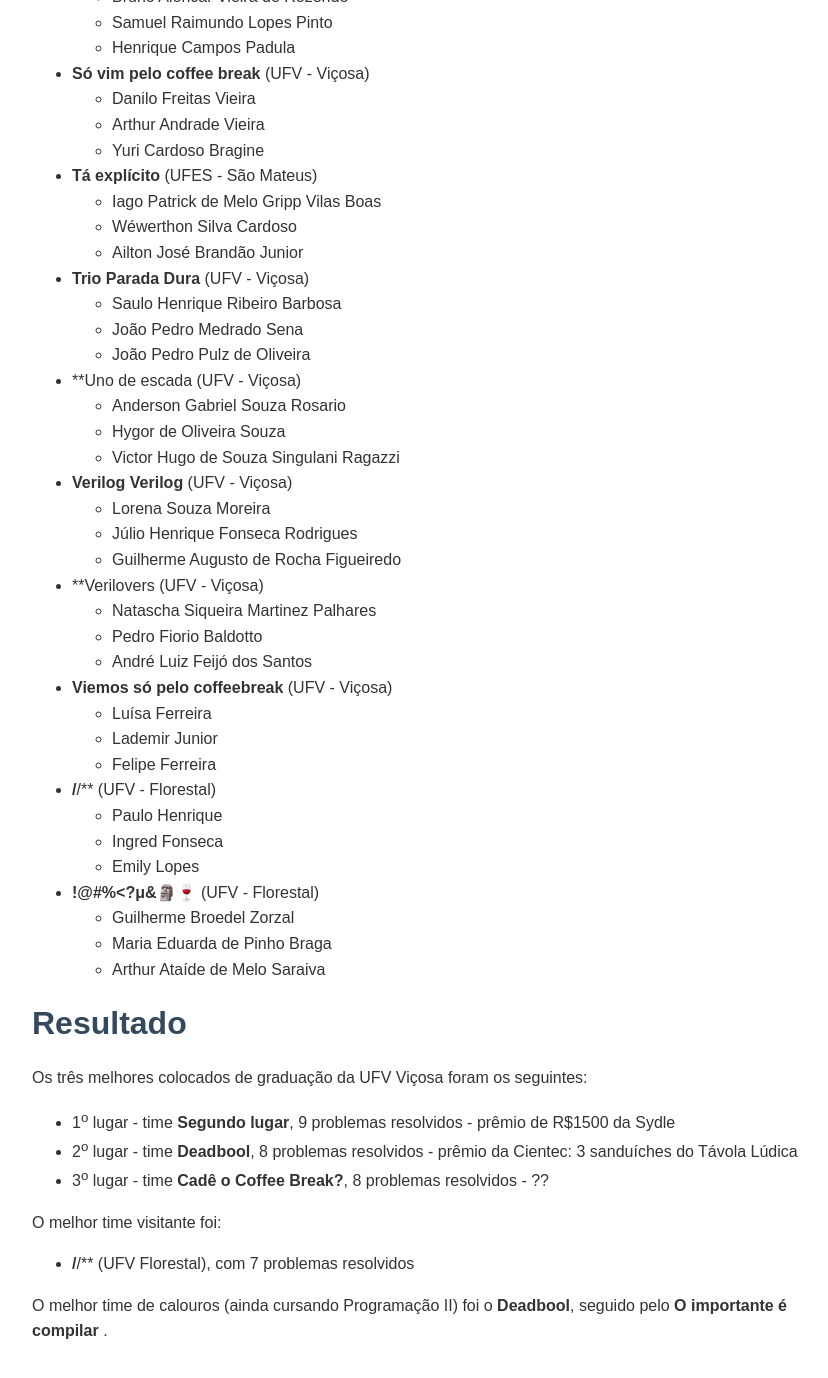
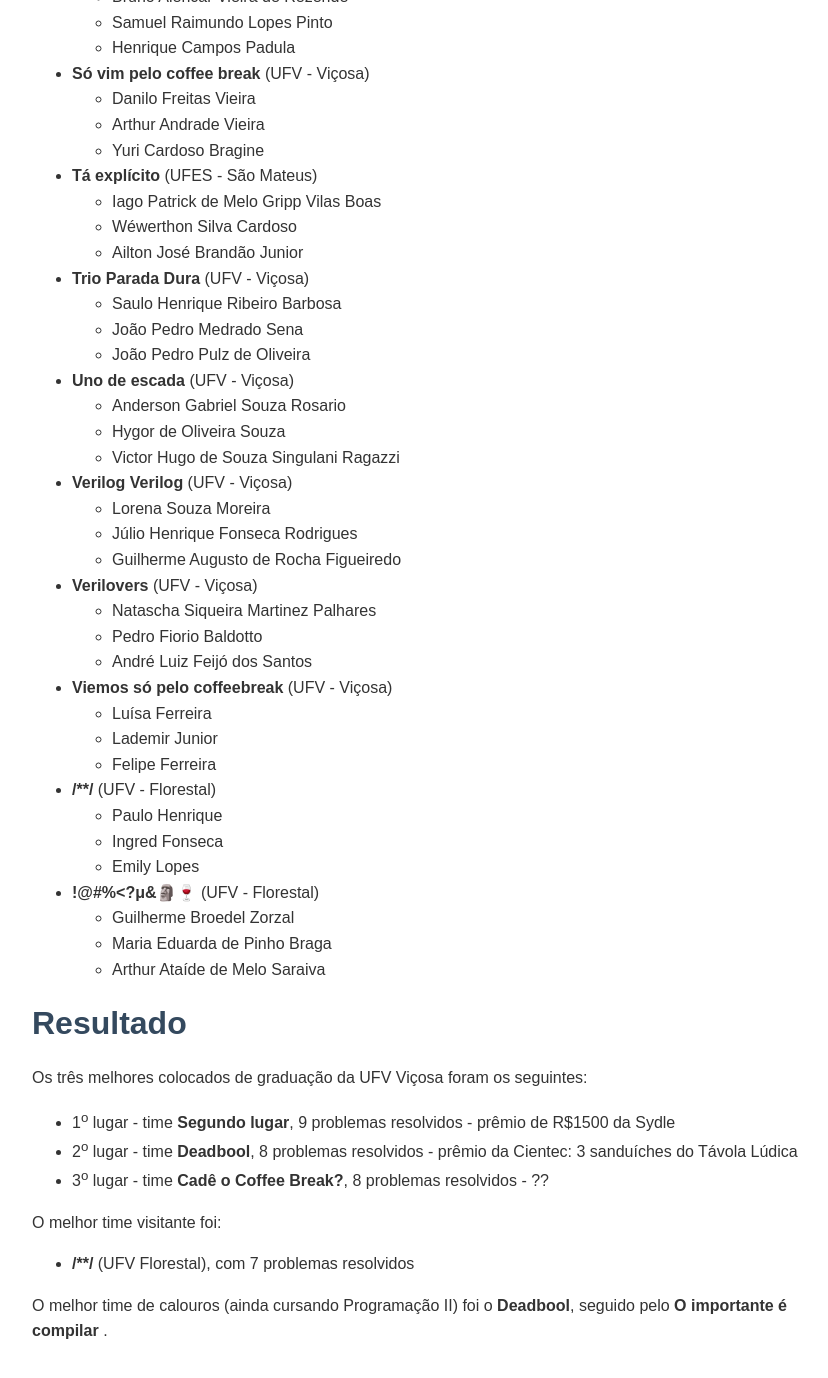
Before and after one commit to maratonaufv/maratona-si, a Jekyll site: the page built from history/maratona_si2023/index.md, in a window 1280 px wide and 1400 px high, scrolled down 2035 px. Shown: the top 1378 px of the window, without its empty margins (208-1036 px from the left). Built offline with Jekyll 4.4.1, drawn with Linux system fonts in a browser that asks for light colours; some web fonts are replaced; some of the changed text lies outside the part shown.

```diff
--- a/history/maratona_si2023/index.md
+++ b/history/maratona_si2023/index.md
@@ -48,7 +48,7 @@ A prova continha 12 problemas, todos desenvolvidos pelos professores André Gust
     - Matheus Otávio Lisboa
     - Sofia Souza Luiz
 
-- **cemitério dos homens de lata (UFV - Viçosa)
+- **cemitério dos homens de lata** (UFV - Viçosa)
     - José Roberto Martins Costa Júnior
     - Arthur Martins Maximo do Monte
     - Henrique Resende Silva
@@ -103,7 +103,7 @@ A prova continha 12 problemas, todos desenvolvidos pelos professores André Gust
     - João Pedro Medrado Sena
     - João Pedro Pulz de Oliveira
 
-- **Uno de escada (UFV - Viçosa)
+- **Uno de escada** (UFV - Viçosa)
     - Anderson Gabriel Souza Rosario
     - Hygor de Oliveira Souza
     - Victor Hugo de Souza Singulani Ragazzi
@@ -113,7 +113,7 @@ A prova continha 12 problemas, todos desenvolvidos pelos professores André Gust
     - Júlio Henrique Fonseca Rodrigues
     - Guilherme Augusto de Rocha Figueiredo
 
-- **Verilovers (UFV - Viçosa)
+- **Verilovers** (UFV - Viçosa)
     - Natascha Siqueira Martinez Palhares
     - Pedro Fiorio Baldotto
     - André Luiz Feijó dos Santos
@@ -123,7 +123,7 @@ A prova continha 12 problemas, todos desenvolvidos pelos professores André Gust
     - Lademir Junior
     - Felipe Ferreira
 
-- **/**/** (UFV - Florestal)
+- __/**/__ (UFV - Florestal)
     - Paulo Henrique
     - Ingred Fonseca
     - Emily Lopes
@@ -141,6 +141,6 @@ Os três melhores colocados de graduação da UFV Viçosa foram os seguintes:
 - 3<sup>o</sup>  lugar -  time **Cadê o Coffee Break?**, 8 problemas resolvidos - ??
 
 O melhor time visitante foi:
-- **/**/** (UFV Florestal), com 7 problemas resolvidos
+- __/**/__ (UFV Florestal), com 7 problemas resolvidos
 
 O melhor time de calouros (ainda cursando Programação II)  foi o **Deadbool**, seguido pelo **O importante é compilar** .
```
